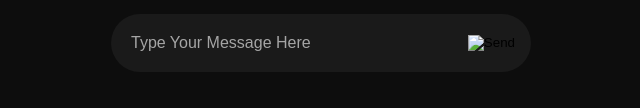
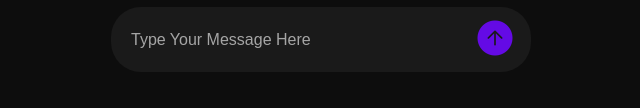
Before and after one commit to ridzverse/ridzwanirawan, a website: page public/index.html in a window 1280 px wide. Shown: the part 688-796 px from the top of the page, without its empty margins (319-959 px from the left). Drawn offline with Linux system fonts and the light colour scheme.

Commit message:
Update index.html

```diff
--- a/public/index.html
+++ b/public/index.html
@@ -171,7 +171,7 @@
     <form id="chat-form">
       <input type="text" id="user-input" placeholder="Type Your Message Here">
       <button type="submit">
-        <img src="send.png" alt="Send">
+        <img src="sendit.png" alt="Send">
       </button>
     </form>
   </div>
```
